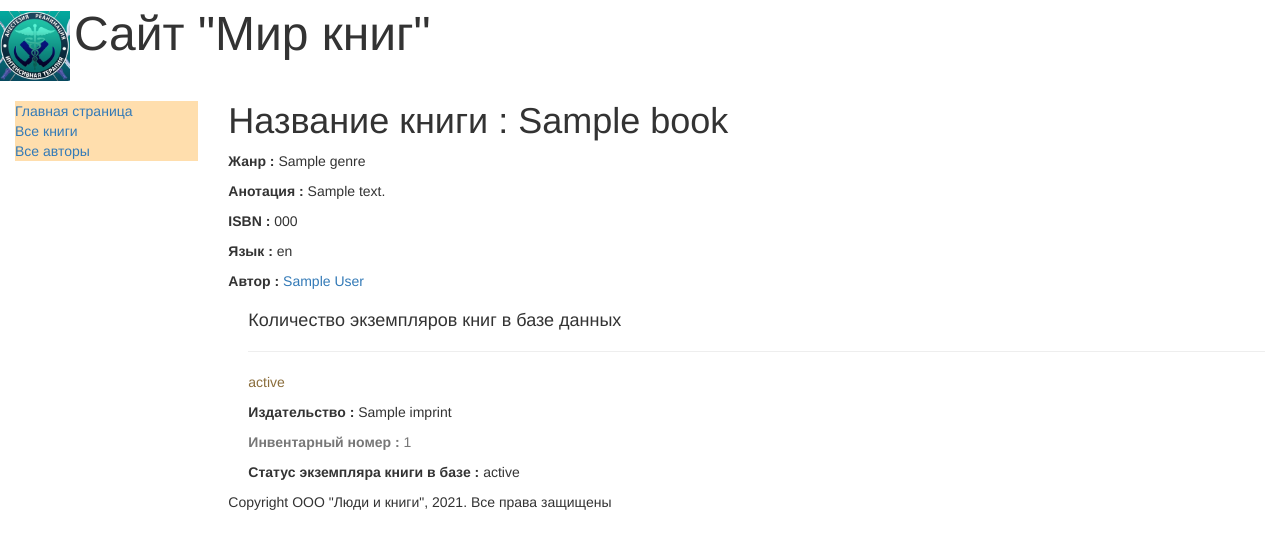
After one commit to arduan/WebBooks, a Django app: template catalog/templates/catalog/book_detail.html in a window 1280 px wide. The commit adds this page. Shown: the top 549 px of the page. Run offline with Django 3.2, Linux system fonts and the light colour scheme; the template is opened without the code that fills it: most values are stand-ins (such as "Sample title", 1, 10 or a date in 2020); some libraries are stand-ins or nearby versions.

Commit message:
[update]

```diff
--- a/WebBooks/urls.py
+++ b/WebBooks/urls.py
@@ -1,9 +1,11 @@
-
 from django.contrib import admin
 from django.urls import path
 from catalog import views
+from django.conf.urls import url
 
 urlpatterns = [
     path('', views.index, name='index'),
     path('admin/', admin.site.urls),
+    url(r'^books/$', views.BookListView.as_view(), name='books'),
+    url(r'^book/(?P<pk>\d+)$', views.BookDetailView.as_view(), name='book-detail')
 ]
--- a/catalog/admin.py
+++ b/catalog/admin.py
@@ -15,10 +15,9 @@ admin.site.register(Genre)
 admin.site.register(Language)
 admin.site.register(Status)
 
+
 class BookInstanceInline(admin.TabularInline):
     model = BookInstance
-
-
 
 
 @admin.register(Book)
--- a/catalog/templates/base_generic.html
+++ b/catalog/templates/base_generic.html
@@ -5,9 +5,7 @@
     {% block title %}<title>Мир книг</title>{% endblock %}
 
 <meta name="viewport" content="width=device-width, initial-scale=1">
-<link rel="stylesheet"
-href="https://maxcdn.bootstrapcdn.com/bootstrap/3.3.7/css/
-bootstrap.min.css">
+<link rel="stylesheet" href="https://maxcdn.bootstrapcdn.com/bootstrap/3.3.7/css/bootstrap.min.css">
 <script src="https://ajax.googleapis.com/ajax/libs/jquery/1.12.4/
 jquery.min.js"></script>
 <script src="https://maxcdn.bootstrapcdn.com/bootstrap/3.3.7/
@@ -23,6 +21,9 @@ js/bootstrap.min.js"></script>
             align="absmiddle">
             <font size=7, соlоr="blue">Сайт "Мир книг"</font>
     {% endblock %}
+
+
+
 </head>
 
 <body>
@@ -33,7 +34,7 @@ js/bootstrap.min.js"></script>
              {% block sidebar %}
                 <ul class="sidebar-nav">
                     <li><a href="{% url 'index' %}">Главная страница</a></li>
-                    <li><a href="">Все книги</a></li>
+                    <li><a href="{% url 'books' %}">Все книги</a></li>
                     <li><a href="">Все авторы</a></li>
                 </ul>
              {% endblock %}
--- /dev/null
+++ b/catalog/templates/catalog/book_detail.html
@@ -0,0 +1,29 @@
+{% extends 'base_generic.html' %}
+
+{% block content %}
+<h1>Название книги :  {{ book.title }}</h1>
+
+<p><strong>Жанр : </strong>{{ book.genre }}</p>
+<p><strong>Анотация : </strong>{{ book.summary }}</p>
+<p><strong>ISBN : </strong>{{ book.isbn }}</p>
+<p><strong>Язык : </strong>{{ book.language }}</p>
+    {% for author in book.author.all %}
+        <p><strong>Автор : </strong>
+            <a href="">{{ author.first_name }} {{ author.last_name }}</a></p>
+    {% endfor %}
+
+<div style="margin-left:20px; margin-top: 20px;">
+    <h4>Количество экземпляров книг в базе данных</h4>
+    {% for copy in book.bookinstance_set.all %}
+        <hr><p class="{% if copy.status == 1 %} text-success
+                       {% elif copy.status == 2 %} text-danger
+                       {% else %} text-warning
+                       {% endif %}">{{ copy.get_status_display }}</p>
+        <p><strong>Издательство : </strong>{{ copy.imprint}}</p>
+        <p class='text-muted'><strong>Инвентарный номер : </strong> {{ copy.id }}</p>
+        <p><strong>Статус экземпляра книги в базе : </strong>{{copy.status}}</p>
+
+    {% endfor %}
+</div>
+{% endblock %}
+<p><strong>Автор : </strong><a href=""> {{ author.first_name }}{{ author.last_name }}</div></p>
```
Also changed, not shown: catalog/templates/catalog/book_list.html (added, +19 -0 lines), catalog/views.py (+10 -1 lines).
